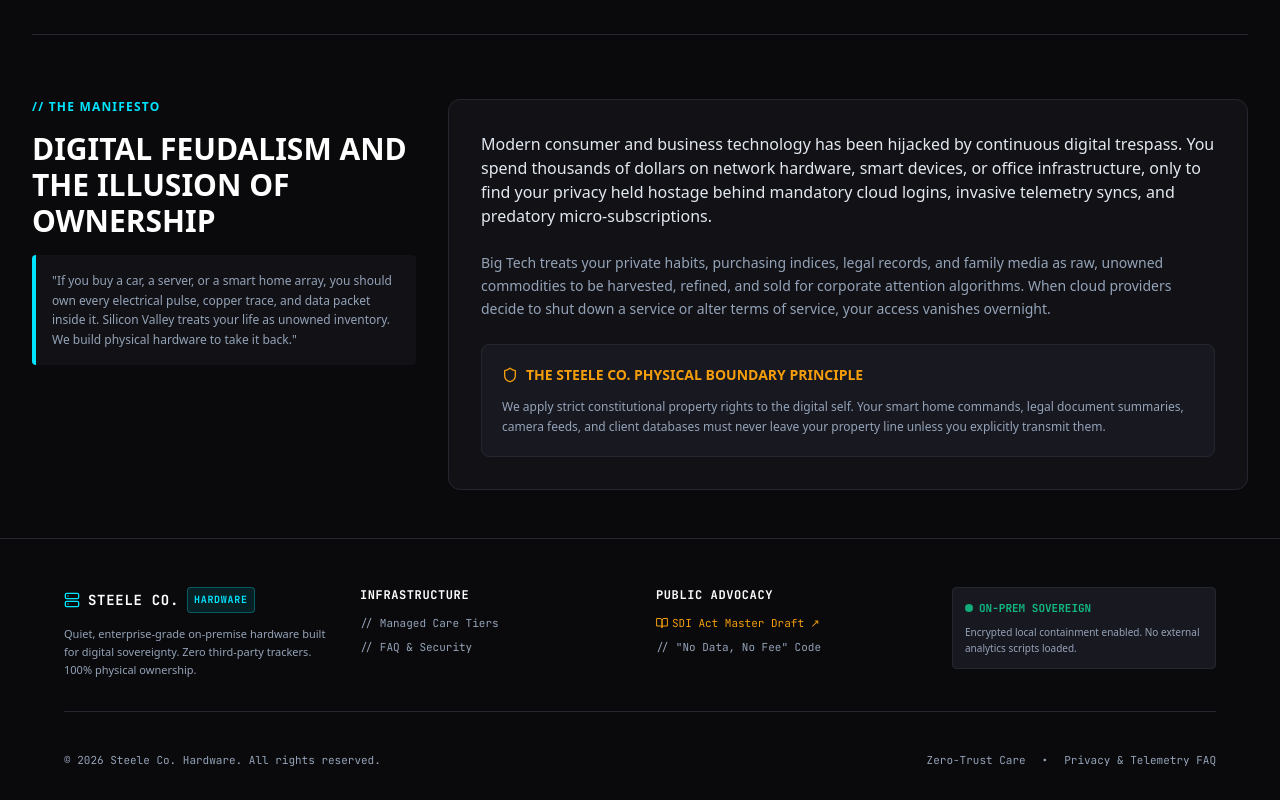
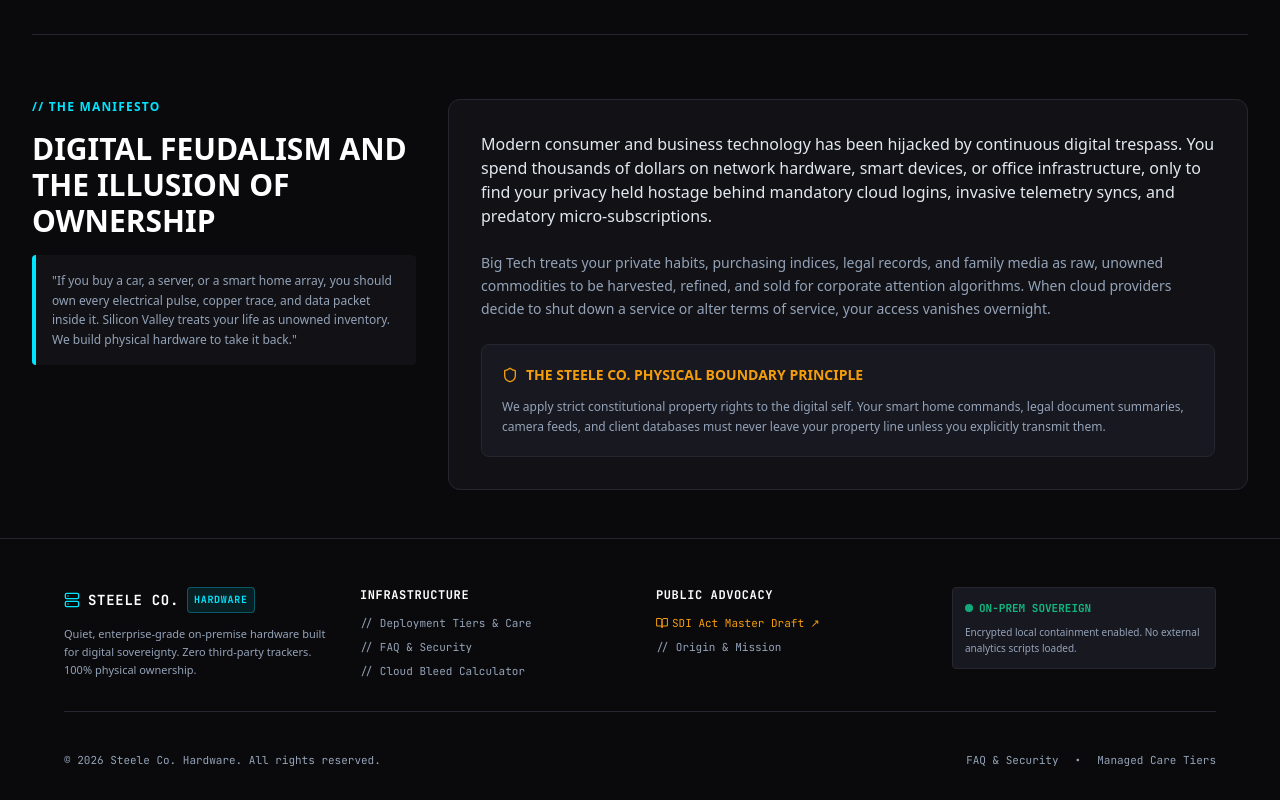
Before and after one commit to DeviousWings/steele-co-website, a React (Vite) app: page / in a window 1280 px wide. Shown: the part 723-1523 px from the top of the page. Built offline with nearby package versions, Linux system fonts and the light colour scheme.

Commit message:
Update Footer.jsx

```diff
--- a/src/components/Footer.jsx
+++ b/src/components/Footer.jsx
@@ -1,12 +1,10 @@
 import React from 'react'
-import { Server, Shield, Terminal, BookOpen } from 'lucide-react'
+import { Server, BookOpen, ShieldCheck } from 'lucide-react'
 
-export default function Footer({ onOpenDraft }) {
-  const scrollToSection = (id) => {
-    const element = document.getElementById(id)
-    if (element) {
-      element.scrollIntoView({ behavior: 'smooth' })
-    }
+export default function Footer({ onOpenDraft, setActiveTab }) {
+  const handleNav = (tabId) => {
+    setActiveTab(tabId)
+    window.scrollTo({ top: 0, behavior: 'smooth' })
   }
 
   return (
@@ -28,7 +26,7 @@ export default function Footer({ onOpenDraft }) {
             </p>
           </div>
 
-          {/* Quick Nav / Sections */}
+          {/* Quick Nav / Infrastructure */}
           <div className="space-y-2">
             <div className="font-mono text-xs font-bold text-white uppercase tracking-wider mb-3">
               Infrastructure
@@ -36,18 +34,29 @@ export default function Footer({ onOpenDraft }) {
             <ul className="space-y-2 font-mono text-[11px]">
               <li>
                 <button
-                  onClick={() => scrollToSection('managed-care-section')}
-                  className="hover:text-cyan transition-colors text-left"
+                  type="button"
+                  onClick={() => handleNav('tiers')}
+                  className="hover:text-cyan transition-colors text-left cursor-pointer"
                 >
-                  // Managed Care Tiers
+                  // Deployment Tiers & Care
                 </button>
               </li>
               <li>
                 <button
-                  onClick={() => scrollToSection('faq-section')}
-                  className="hover:text-cyan transition-colors text-left"
+                  type="button"
+                  onClick={() => handleNav('faq')}
+                  className="hover:text-cyan transition-colors text-left cursor-pointer"
                 >
                   // FAQ & Security
+                </button>
+              </li>
+              <li>
+                <button
+                  type="button"
+                  onClick={() => handleNav('roi')}
+                  className="hover:text-cyan transition-colors text-left cursor-pointer"
+                >
+                  // Cloud Bleed Calculator
                 </button>
               </li>
             </ul>
@@ -61,15 +70,22 @@ export default function Footer({ onOpenDraft }) {
             <ul className="space-y-2 font-mono text-[11px]">
               <li>
                 <button
+                  type="button"
                   onClick={onOpenDraft}
-                  className="text-gold hover:underline flex items-center gap-1 text-left"
+                  className="text-gold hover:underline flex items-center gap-1 text-left cursor-pointer"
                 >
                   <BookOpen className="w-3 h-3" />
                   <span>SDI Act Master Draft ↗</span>
                 </button>
               </li>
-              <li className="text-muted">
-                // "No Data, No Fee" Code
+              <li>
+                <button
+                  type="button"
+                  onClick={() => handleNav('about')}
+                  className="hover:text-cyan transition-colors text-left cursor-pointer"
+                >
+                  // Origin & Mission
+                </button>
               </li>
             </ul>
           </div>
@@ -94,17 +110,19 @@ export default function Footer({ onOpenDraft }) {
           </div>
           <div className="flex items-center gap-4">
             <button
-              onClick={() => scrollToSection('faq-section')}
-              className="hover:text-slate-200 transition-colors"
+              type="button"
+              onClick={() => handleNav('faq')}
+              className="hover:text-slate-200 transition-colors cursor-pointer"
             >
-              Zero-Trust Care
+              FAQ & Security
             </button>
             <span>•</span>
             <button
-              onClick={() => scrollToSection('faq-section')}
-              className="hover:text-slate-200 transition-colors"
+              type="button"
+              onClick={() => handleNav('tiers')}
+              className="hover:text-slate-200 transition-colors cursor-pointer"
             >
-              Privacy & Telemetry FAQ
+              Managed Care Tiers
             </button>
           </div>
         </div>
```
